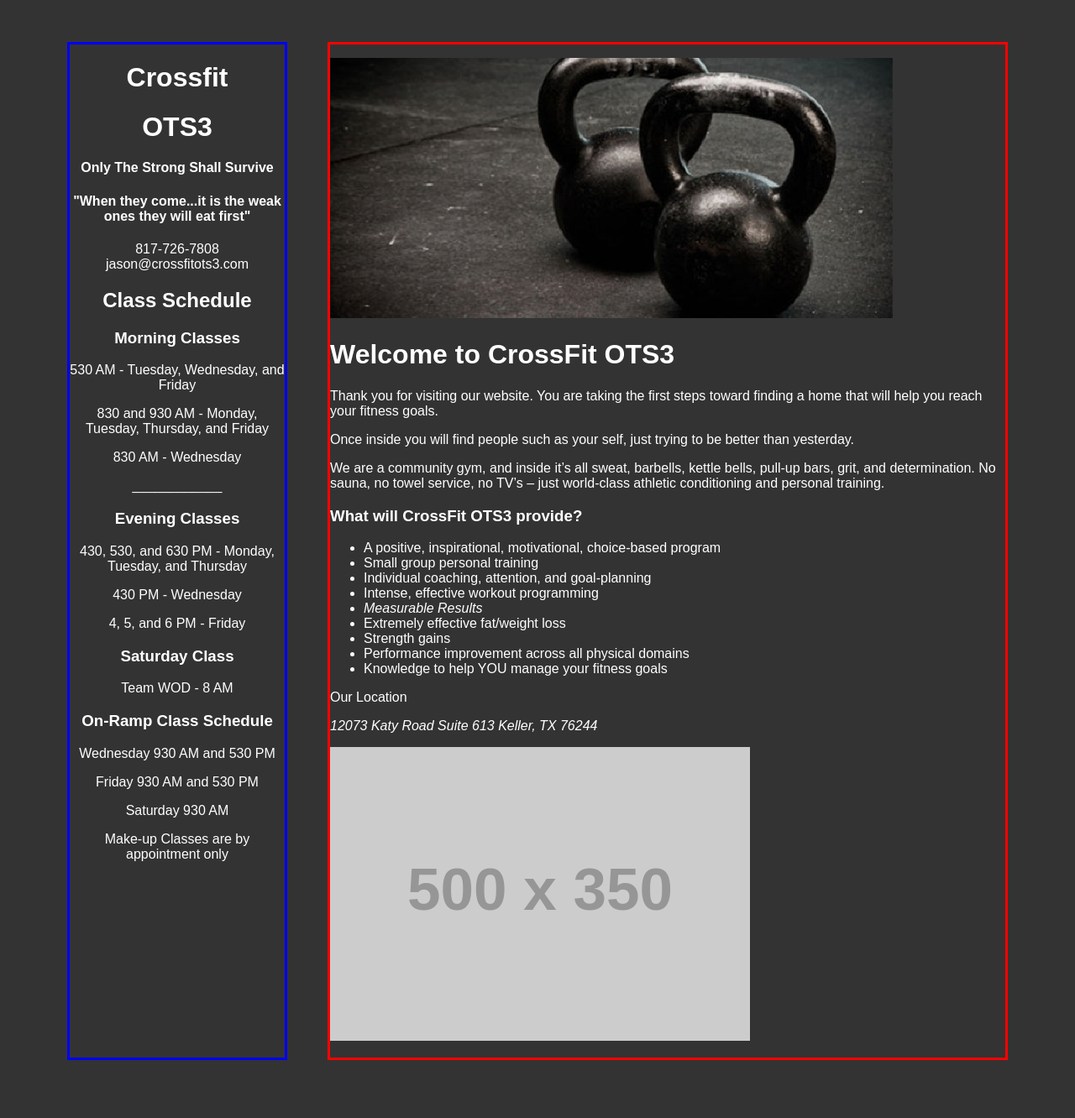
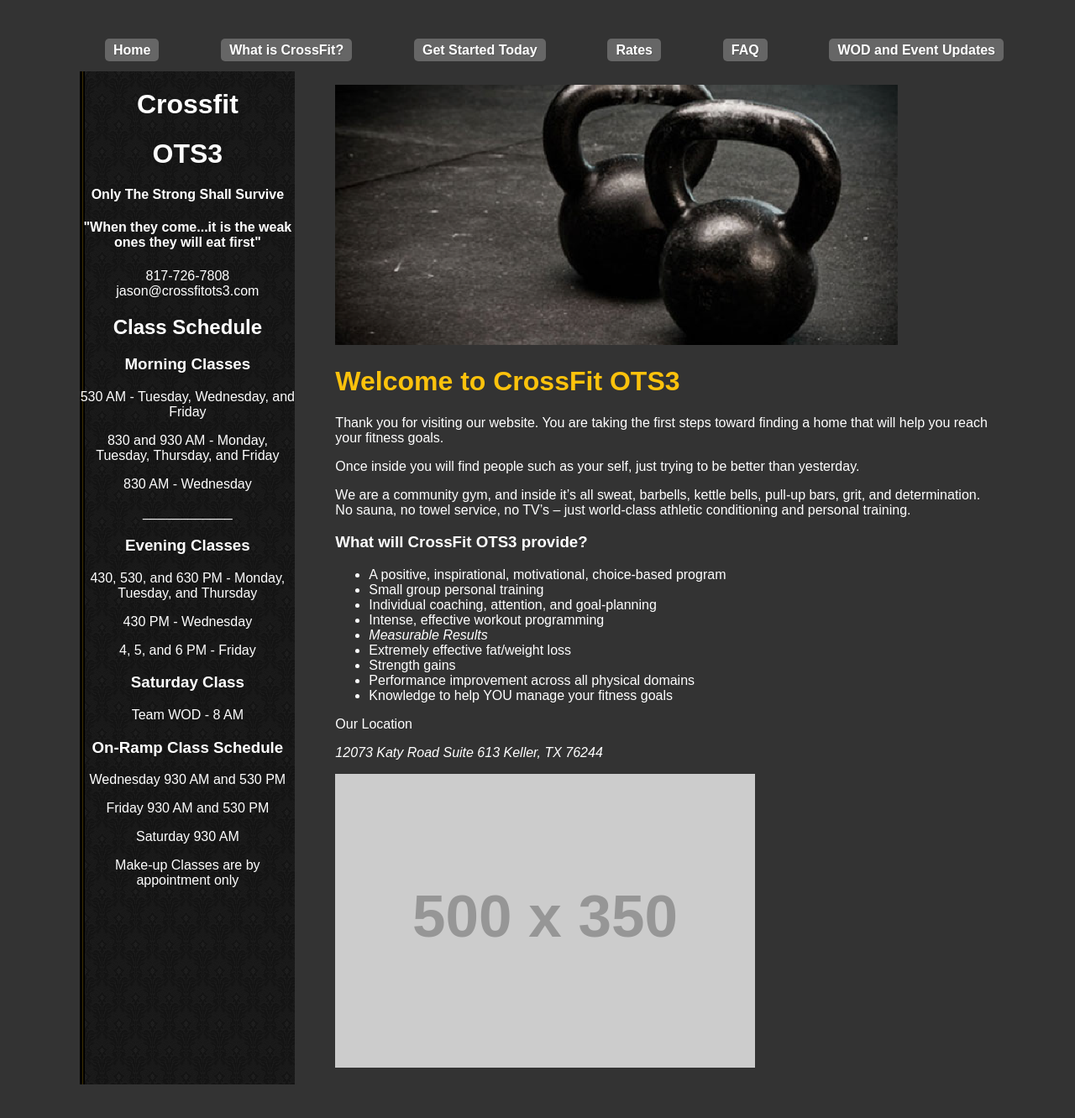
Before and after one commit to knurdtech/cfots3-bb, a Jekyll site: the page built from index.md, in a window 1280 px wide. Shown: the whole page at 84% size. Built offline with Jekyll 4.4.1, drawn with Linux system fonts in a browser that asks for light colours; before the commit the page ends 1303 px from its top, so only the background shows below that.

Commit message:
added all pages

```diff
--- a/_config.yml
+++ b/_config.yml
@@ -1 +1,2 @@
 markdown: kramdown
+title: CrossFit OTS3
--- a/_includes/head.html
+++ b/_includes/head.html
@@ -12,4 +12,3 @@
   <link rel="stylesheet" href="css/style.css" />
 </head>
 <body>
-    <div id="main">
--- /dev/null
+++ b/_includes/topnav.html
@@ -0,0 +1,11 @@
+  <nav>
+    <ul>
+      <li><a class="button" href="/">Home</a></li>
+      <li><a class="button" href="/What_is_CrossFit.html">What is CrossFit?</a></li>
+      <li><a class="button" href="/Getting_Started.html" class="button">Get Started Today</a></li>
+      <li><a class="button" href="/ourrates.html">Rates</a></li>
+      <li><a class="button" href="/ots3facts.html">FAQ</a></li>
+      <li><a class="button" href="//crossfitots3.blogspot.com">WOD and Event Updates</a></li>
+    </ul>
+  </nav>
+  <div id="main" role="main">
--- a/_layouts/page.html
+++ b/_layouts/page.html
@@ -1,6 +1,10 @@
 {% include head.html %}
 
+{% include topnav.html %}
+
+<section class="content">
 {{ content }}
+</section>
 
 {% include sidebar.html %}
 
--- a/css/style.css
+++ b/css/style.css
@@ -18,10 +18,10 @@
 */
 
 body {
-  /* margin:100px auto; */
-  max-width: 80em;
-  color: #fff;
-  background-color: #333;
+  margin: 50px auto 40px; /* top left/right bottom */
+  max-width: 74em;
+  color: #fff; /* fff */
+  background-color: #333; /* 333 */
 }
 article, aside, figure, footer, header, hgroup, menu, nav, section {
   display:block;
@@ -29,14 +29,16 @@
 #main {
   display: flex;
 }
-#content {
-  border: solid red;
+.content {
   flex: 1;  /* Fills content to rest of container width */
   order: 1; /* Moves #content after aside */
   margin-left: 3em;
 }
+.content h1 {
+  color: #FCC20C;
+}
 aside {
-  border: solid blue;
+  background: url(../images/767_background_1.png) #000 repeat-y;
   width: 16em;
   text-align: center;
 }
@@ -46,23 +48,67 @@
 aside img {
   flex-align: center; /* not doing anything */
 }
+
+
+nav ul {
+  display: flex;
+  justify-content: space-around;
+}
+nav ul li {
+  list-style: none; /* remove bullets */
+  min-width: min-content; /* Don't overflow */
+}
+/*nav a {
+  color: #fff;
+  text-decoration: none; /* remove underlines /
+  padding: 1em;
+
+  background: #000;
+}*/
+
+a {
+  color: red;
+}
+
+/* http://devgrow.com/super-simple-css-buttons/ */
+.button {
+   padding: 5px 10px;
+   background: #666;
+   border: none;
+   color: white;
+   font-weight: bold;
+   -webkit-border-radius: 5px;
+   -moz-border-radius: 5px;
+   border-radius: 5px;
+   text-shadow: 1px 1px #555;
+   /*font-family: Georgia, serif;*/
+   text-decoration: none;
+   vertical-align: middle;
+   }
+.button:hover {
+   background-position: 0 -48px;
+   }
+.button:active {
+   background-position: 0 top;
+   position: relative;
+   top: 1px;
+   padding: 6px 10px 4px;
+}
 @media all and (min-width: 699px) {
-  body {
-    margin: 50px auto 40px; /* top left/right bottom */
-  }
-  #content {
+  .content {
     margin-left: 3em;
-    margin-right: 5em;
+    margin-right: 4%;
   }
   aside {
-    margin-left: 5em;
+    margin-left: 4%;
   }
 }
 @media all and (max-width: 699px) {
   #main { flex-flow: column; }
-  #content, aside {
+  .content, aside {
     order: 0;
     width: auto;
     margin: auto;
+    background: none #333 no-repeat;
   }
 }
--- a/index.md
+++ b/index.md
@@ -2,7 +2,6 @@
 layout: page
 title: CrossFit OTS3
 ---
-<section id="content" markdown="1">
 ![Kettlebells](images/kettlebells.jpg)
 
 # Welcome to CrossFit <span>OTS3</span>
@@ -29,4 +28,3 @@
 Our Location
 <address>12073 Katy Road Suite 613 Keller, TX 76244</address>
 <img width="500px" height="350px" src="//placehold.it/500x350">
-</section> {% comment %} <!-- #content --> {% endcomment %}
```
Also changed, not shown: Getting_Started.md (added, +12 -0 lines), What_is_CrossFit.md (added, +12 -0 lines), ots3facts.md (added, +32 -0 lines), ourrates.md (added, +33 -0 lines). Lines whose indentation alone changed are shown as unchanged.
